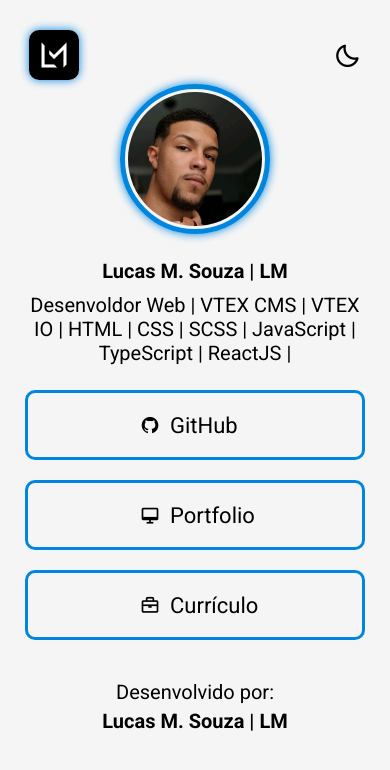
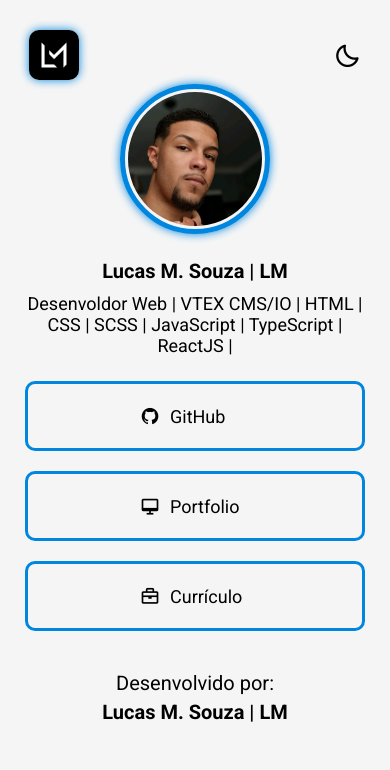
Before and after one commit to LucasLM1/Networks-LM-LinkedIn, a website: page index.html in a window 390 px wide. Drawn offline with nearby package versions, Linux system fonts and the light colour scheme.

Commit message:
fix: adjust mobile

```diff
--- a/index.html
+++ b/index.html
@@ -39,7 +39,7 @@
                 Lucas M. Souza | LM
             </strong>
         </h1>
-        <p class="header-profile__user">Desenvoldor Web | VTEX CMS | VTEX IO | HTML | CSS | SCSS | JavaScript | TypeScript | ReactJS |</p>
+        <p class="header-profile__user">Desenvoldor Web | VTEX CMS/IO | HTML | CSS | SCSS | JavaScript | TypeScript | ReactJS |</p>
     </header>
 
     <main class="container">
--- a/src/scss/components/_header.scss
+++ b/src/scss/components/_header.scss
@@ -53,5 +53,8 @@
         margin: 10px 0 0 0;
         padding: 0 20px;
         text-align: center;
+        @include mobile-large{
+            font-size: $s18;
+        }
     }
 }
--- a/src/scss/components/_social-network.scss
+++ b/src/scss/components/_social-network.scss
@@ -30,7 +30,7 @@ main {
             width: 80px;
 
             @include mobile-large{
-                font-size: $s22;
+                font-size: $s18;
             }
         }
 
@@ -54,5 +54,4 @@ main {
             }
         }
     }
-
 }
```
Also changed, not shown: dist/css/style.css, dist/css/style.min.css.
